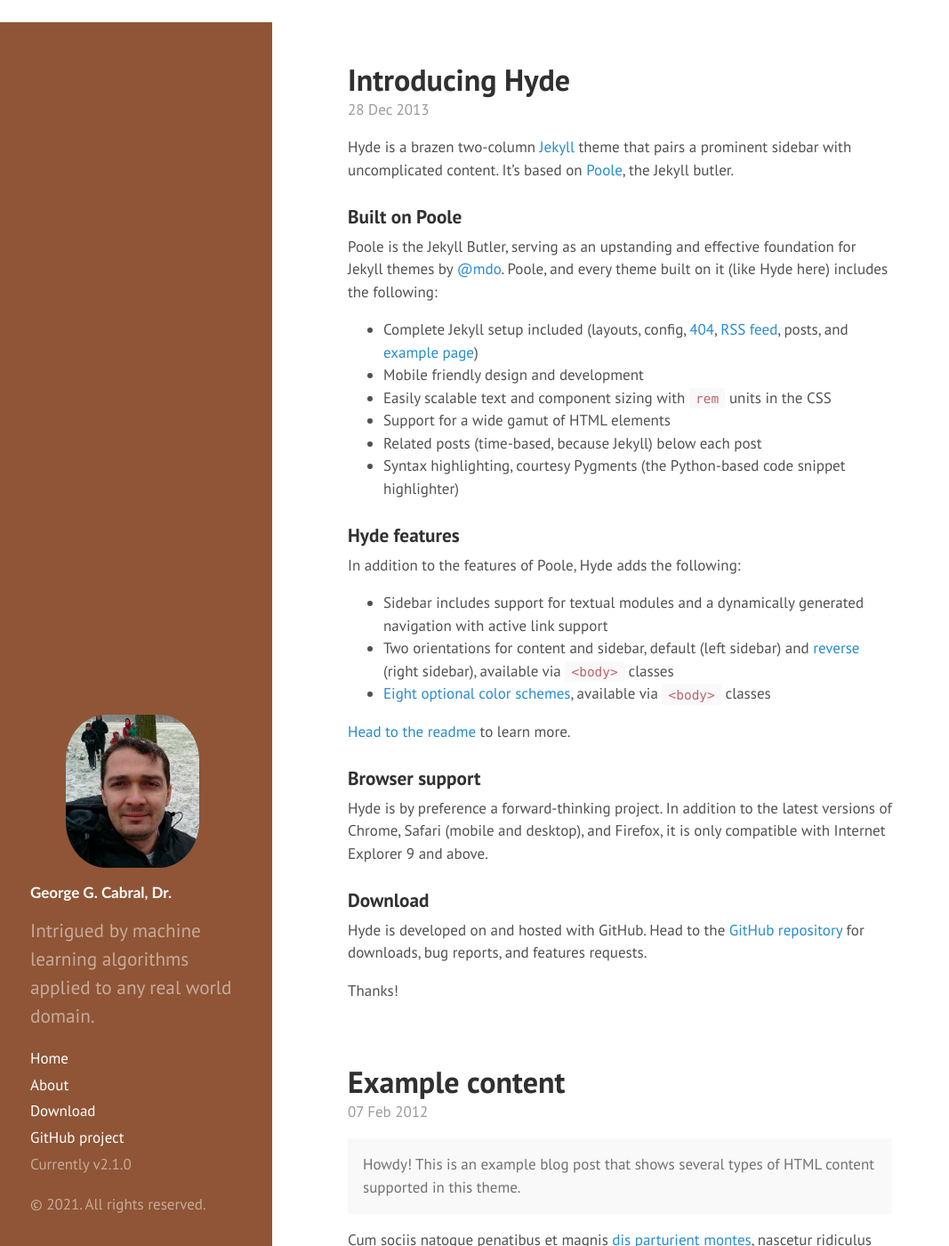
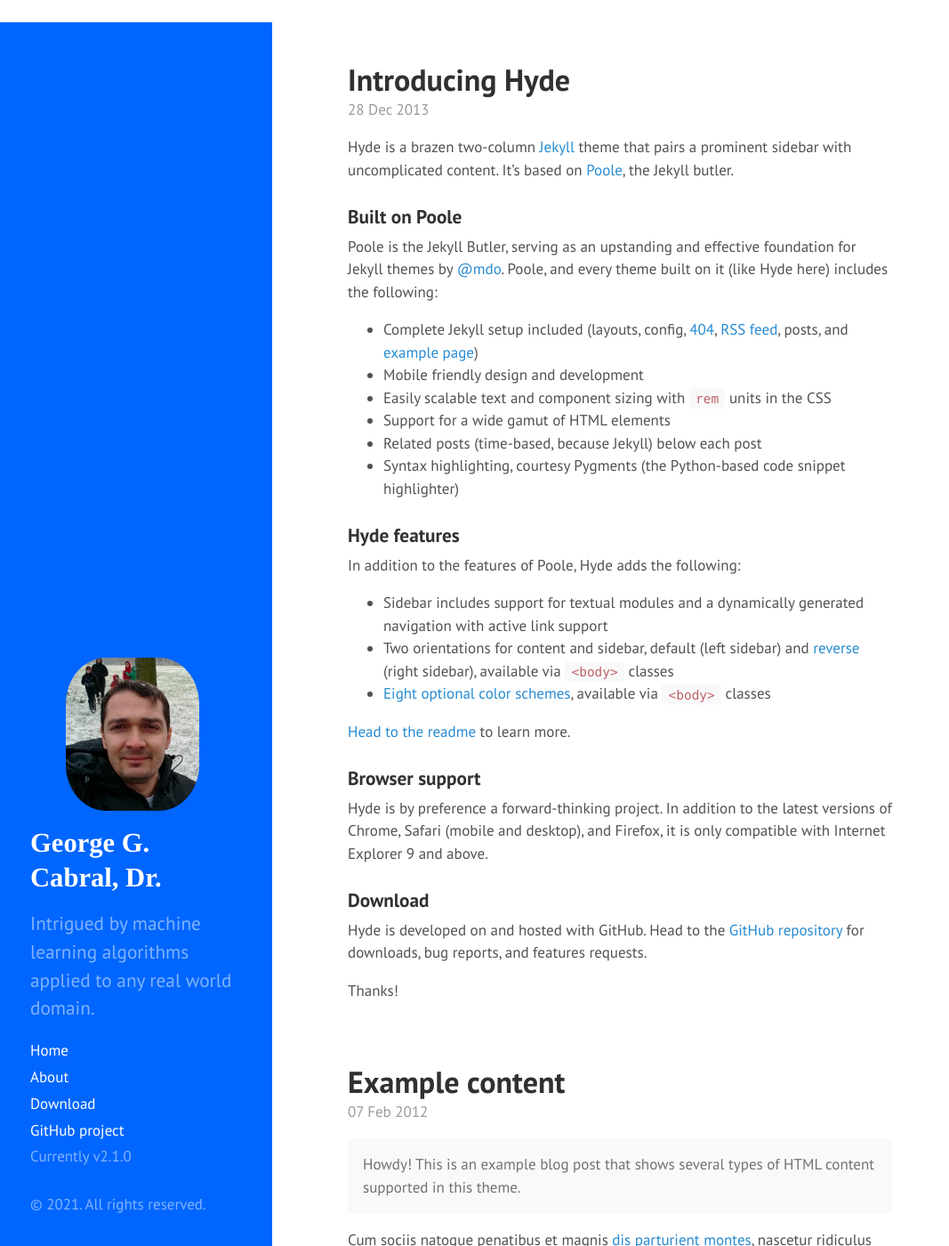
Before and after one commit to geocabral/geocabral.github.io, a Jekyll site: the page built from index.html, in a window 1280 px wide and 1400 px high. Shown: the whole window at 89% size, without its empty margins (0-1067 px from the left). Built offline with Jekyll 4.4.1, drawn with Linux system fonts in a browser that asks for light colours; Markdown is read by kramdown in place of the engine named in the settings; the list of posts is cut into pages by our own code.

Commit message:
Update hyde.css

```diff
--- a/public/css/hyde.css
+++ b/public/css/hyde.css
@@ -57,7 +57,7 @@
   text-align: center;
   padding: 2rem 1rem;
   color: rgba(255,255,255,.5);
-  background-color: #8f5536;
+  background-color: #0066ff;
 }
 
 img.rounded-corners {
@@ -85,13 +85,13 @@
 .sidebar-about h1 {
   color: #fff;
   margin-top: 0;
-  font-family: "Candara";
-  font-size: 1.0rem;
+  font-family: "Times";
+  font-size: 1.8rem;
 }
 
 /* Sidebar nav */
 .sidebar-nav {
-  margin-bottom: 1rem;
+  margin-bottom: 1.5rem;
 }
 .sidebar-nav-item {
   display: block;
```
